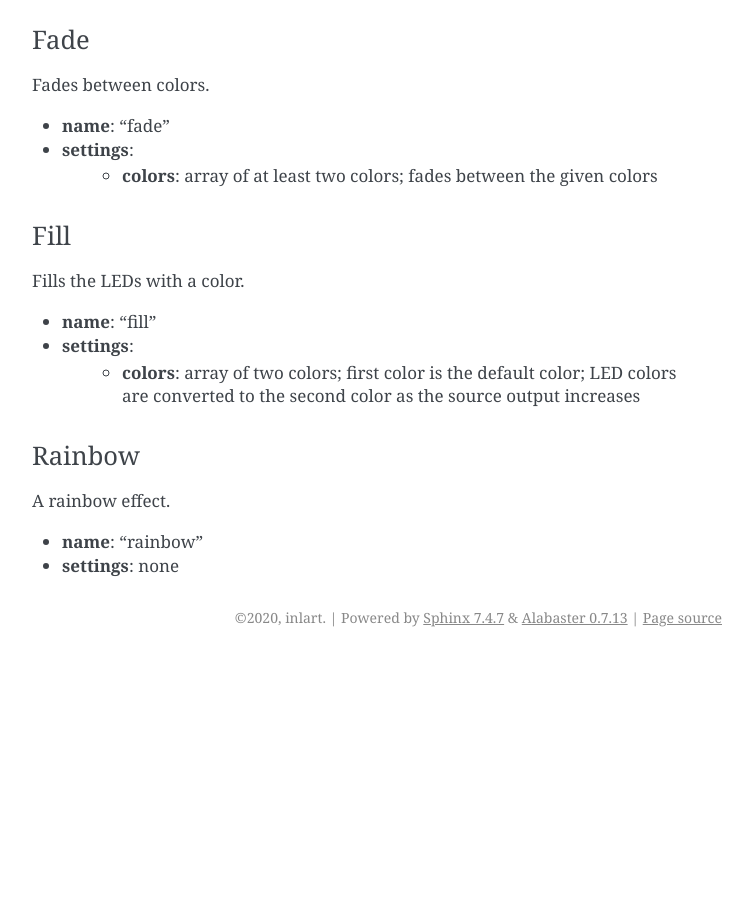
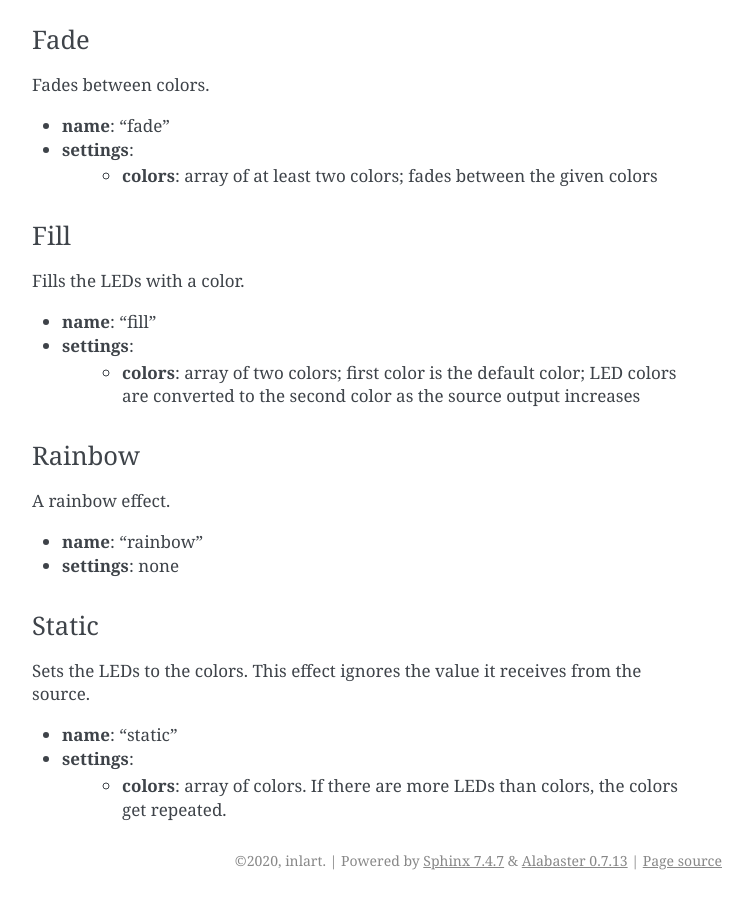
Before and after one commit to inlart/RGBmon, a Sphinx documentation site: the page built from docs/configuration.rst, in a window 1280 px wide and 900 px high, scrolled down 4641 px. Shown: the whole window, without its empty margins (388-1141 px from the left). Built offline with Sphinx 7.4.7, drawn with Linux system fonts in a browser that asks for light colours; before the commit the page ends 5298 px from its top, so only the background shows below that.

Commit message:
docs: Add static effect documentation

```diff
--- a/docs/configuration.rst
+++ b/docs/configuration.rst
@@ -247,3 +247,12 @@ A rainbow effect.
 
 - **name**: "rainbow"
 - **settings**: none
+
+Static
+******
+
+Sets the LEDs to the colors. This effect ignores the value it receives from the source.
+
+- **name**: "static"
+- **settings**:
+    - **colors**: array of colors. If there are more LEDs than colors, the colors get repeated.
```
